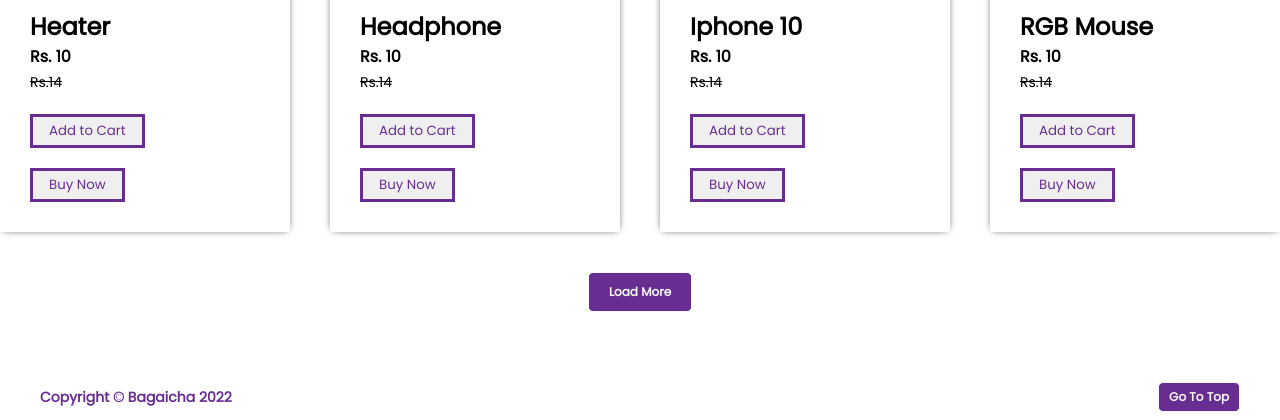
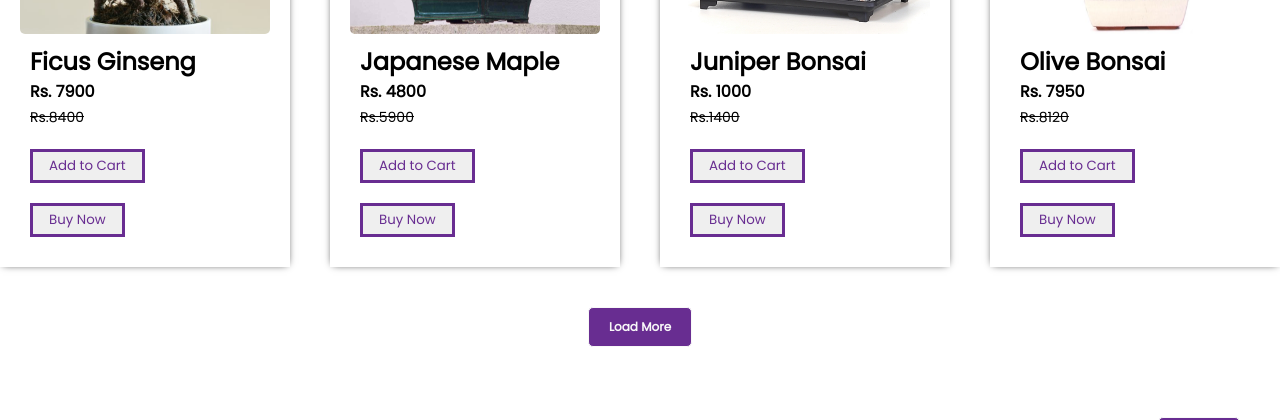
Before and after one commit to bipin0x01/bagaicha, a PHP site: page /shop.html in a window 1280 px wide. Shown: the part 1658-2078 px from the top of the page. Run offline with PHP 8.4, Linux system fonts and the light colour scheme.

Commit message:
add products

```diff
--- a/assets/css/style.css
+++ b/assets/css/style.css
@@ -647,4 +647,16 @@
 
 .about-content {
   margin: 40px;
+  display: flex;
 }
+
+.about-content .about-text {
+  margin: 20px;
+}
+
+.about-content .about-text span {
+  font-size: 30px;
+}
+
+.about-content .about-img {
+}
--- a/shop.html
+++ b/shop.html
@@ -143,13 +143,13 @@
                                 <div class="product-grid">
                                     <div class="product-grid-item">
                                         <div class="product-grid-item-img">
-                                            <img src="./assets/img/trimmer.jpg" alt="">
+                                            <img src="./assets/img/products/azalea-bonsai-tree.jpg" alt="">
                                         </div>
                                         <div class="product-grid-item-info">
-                                            <h2>Trimmer</h2>
+                                            <h2>Azalea Bonsai Tree</h2>
                                             <div class="price">
-                                                <h4>Rs. 10</h4>
-                                                <span class="discount">Rs.14</span>
+                                                <h4>Rs. 7000</h4>
+                                                <span class="discount">Rs.9000</span>
                                             </div>
 
                                         </div>
@@ -164,13 +164,13 @@
                                     </div>
                                     <div class="product-grid-item">
                                         <div class="product-grid-item-img">
-                                            <img src="./assets/img/earpods.jpg" alt="">
+                                            <img src="./assets/img/products/bald-cypress.jpg" alt="">
                                         </div>
                                         <div class="product-grid-item-info">
-                                            <h2>Earpods</h2>
+                                            <h2>Bald Cypress</h2>
                                             <div class="price">
-                                                <h4>Rs. 10</h4>
-                                                <span class="discount">Rs.14</span>
+                                                <h4>Rs. 4000</h4>
+                                                <span class="discount">Rs.5100</span>
                                             </div>
                                         </div>
                                         <div class="product-grid-item-add">
@@ -184,13 +184,13 @@
                                     </div>
                                     <div class="product-grid-item">
                                         <div class="product-grid-item-img">
-                                            <img src="./assets/img/AC.jpg" alt="">
+                                            <img src="./assets/img/products/beech-bonsai.png" alt="">
                                         </div>
                                         <div class="product-grid-item-info">
-                                            <h2>AC</h2>
+                                            <h2>Beech Bonsai</h2>
                                             <div class="price">
-                                                <h4>Rs. 10</h4>
-                                                <span class="discount">Rs.14</span>
+                                                <h4>Rs. 10000</h4>
+                                                <span class="discount">Rs.14000</span>
                                             </div>
                                         </div>
                                         <div class="product-grid-item-add">
@@ -204,13 +204,13 @@
                                     </div>
                                     <div class="product-grid-item">
                                         <div class="product-grid-item-img">
-                                            <img src="./assets/img/keyboard.jpg" alt="">
+                                            <img src="./assets/img/products/carmona-bonsai.jpg" alt="">
                                         </div>
                                         <div class="product-grid-item-info">
-                                            <h2>Keyboard</h2>
+                                            <h2>Carmona Bonsai</h2>
                                             <div class="price">
-                                                <h4>Rs. 10</h4>
-                                                <span class="discount">Rs.14</span>
+                                                <h4>Rs. 9000</h4>
+                                                <span class="discount">Rs.10000</span>
                                             </div>
                                         </div>
                                         <div class="product-grid-item-add">
@@ -226,13 +226,13 @@
                                 <div class="product-grid">
                                     <div class="product-grid-item">
                                         <div class="product-grid-item-img">
-                                            <img src="./assets/img/vaccumcleaner.jpg" alt="">
+                                            <img src="./assets/img/products/chinese-elm-bonsai.jpg" alt="">
                                         </div>
                                         <div class="product-grid-item-info">
-                                            <h2>Vaccum Cleaners</h2>
+                                            <h2>Chinese Elm Bonsai</h2>
                                             <div class="price">
-                                                <h4>Rs. 10</h4>
-                                                <span class="discount">Rs.14</span>
+                                                <h4>Rs. 3000</h4>
+                                                <span class="discount">Rs.4400</span>
                                             </div>
                                         </div>
                                         <div class="product-grid-item-add">
@@ -246,13 +246,13 @@
                                     </div>
                                     <div class="product-grid-item">
                                         <div class="product-grid-item-img">
-                                            <img src="./assets/img/phone4.jpg" alt="">
+                                            <img src="./assets/img/products/chinese-privet-bonsai.jpg" alt="">
                                         </div>
                                         <div class="product-grid-item-info">
-                                            <h2>One Plus</h2>
+                                            <h2>Chinese Privet Bonsai</h2>
                                             <div class="price">
-                                                <h4>Rs. 10</h4>
-                                                <span class="discount">Rs.14</span>
+                                                <h4>Rs. 5000</h4>
+                                                <span class="discount">Rs.6200</span>
                                             </div>
                                         </div>
                                         <div class="product-grid-item-add">
@@ -266,13 +266,14 @@
                                     </div>
                                     <div class="product-grid-item">
                                         <div class="product-grid-item-img">
-                                            <img src="./assets/img/macbook.png" alt="">
+                                            <img src="./assets/img/products/Crab-apple-bonsai-tree-Malus-bonsai-tree.jpg"
+                                                alt="">
                                         </div>
                                         <div class="product-grid-item-info">
-                                            <h2>Macbook</h2>
+                                            <h2>Crab Apple Bonsai</h2>
                                             <div class="price">
-                                                <h4>Rs. 10</h4>
-                                                <span class="discount">Rs.14</span>
+                                                <h4>Rs. 8000</h4>
+                                                <span class="discount">Rs.9100</span>
                                             </div>
                                         </div>
                                         <div class="product-grid-item-add">
@@ -286,13 +287,13 @@
                                     </div>
                                     <div class="product-grid-item">
                                         <div class="product-grid-item-img">
-                                            <img src="./assets/img/mousepad.jpg" alt="">
+                                            <img src="./assets/img/products/dawn-redwood-bonsai.jpg" alt="">
                                         </div>
                                         <div class="product-grid-item-info">
-                                            <h2>Mousepad</h2>
+                                            <h2>Dawn Redwood Bonsai</h2>
                                             <div class="price">
-                                                <h4>Rs. 10</h4>
-                                                <span class="discount">Rs.14</span>
+                                                <h4>Rs. 2500</h4>
+                                                <span class="discount">Rs.3400</span>
                                             </div>
                                         </div>
                                         <div class="product-grid-item-add">
@@ -308,13 +309,13 @@
                                 <div class="product-grid">
                                     <div class="product-grid-item">
                                         <div class="product-grid-item-img">
-                                            <img src="./assets/img/heater.webp" alt="">
+                                            <img src="./assets/img/products/ficus-ginseng.jpg" alt="">
                                         </div>
                                         <div class="product-grid-item-info">
-                                            <h2>Heater</h2>
+                                            <h2>Ficus Ginseng</h2>
                                             <div class="price">
-                                                <h4>Rs. 10</h4>
-                                                <span class="discount">Rs.14</span>
+                                                <h4>Rs. 7900</h4>
+                                                <span class="discount">Rs.8400</span>
                                             </div>
                                         </div>
                                         <div class="product-grid-item-add">
@@ -328,13 +329,13 @@
                                     </div>
                                     <div class="product-grid-item">
                                         <div class="product-grid-item-img">
-                                            <img src="./assets/img/headphone.jfif" alt="">
+                                            <img src="./assets/img/products/japanese-maple.jpg" alt="">
                                         </div>
                                         <div class="product-grid-item-info">
-                                            <h2>Headphone</h2>
+                                            <h2>Japanese Maple</h2>
                                             <div class="price">
-                                                <h4>Rs. 10</h4>
-                                                <span class="discount">Rs.14</span>
+                                                <h4>Rs. 4800</h4>
+                                                <span class="discount">Rs.5900</span>
                                             </div>
                                         </div>
                                         <div class="product-grid-item-add">
@@ -348,13 +349,13 @@
                                     </div>
                                     <div class="product-grid-item">
                                         <div class="product-grid-item-img">
-                                            <img src="./assets/img/phone2.jfif" alt="">
+                                            <img src="./assets/img/products/juniper-bonsai.jpg" alt="">
                                         </div>
                                         <div class="product-grid-item-info">
-                                            <h2>Iphone 10</h2>
+                                            <h2>Juniper Bonsai</h2>
                                             <div class="price">
-                                                <h4>Rs. 10</h4>
-                                                <span class="discount">Rs.14</span>
+                                                <h4>Rs. 1000</h4>
+                                                <span class="discount">Rs.1400</span>
                                             </div>
                                         </div>
                                         <div class="product-grid-item-add">
@@ -368,13 +369,13 @@
                                     </div>
                                     <div class="product-grid-item">
                                         <div class="product-grid-item-img">
-                                            <img src="./assets/img/mouse.jpg" alt="">
+                                            <img src="./assets/img/products/olive-bonsai.jpg" alt="">
                                         </div>
                                         <div class="product-grid-item-info">
-                                            <h2>RGB Mouse</h2>
+                                            <h2>Olive Bonsai</h2>
                                             <div class="price">
-                                                <h4>Rs. 10</h4>
-                                                <span class="discount">Rs.14</span>
+                                                <h4>Rs. 7950</h4>
+                                                <span class="discount">Rs.8120</span>
                                             </div>
                                         </div>
                                         <div class="product-grid-item-add">
```
Also changed, not shown: about.html (+38 -15 lines), index.html (+35 -33 lines), assets/img/misc/about.jpg (added), assets/img/products/Crab-apple-bonsai-tree-Malus-bonsai-tree.jpg (added), assets/img/products/azalea-bonsai-tree.jpg (added), assets/img/products/bald-cypress.jpg (added), assets/img/products/beech-bonsai.png (added), assets/img/products/carmona-bonsai.jpg (added), assets/img/products/chinese-elm-bonsai.jpg (added), assets/img/products/chinese-privet-bonsai.jpg (added), assets/img/products/dawn-redwood-bonsai.jpg (added), assets/img/products/dawn-redwood-forest-bonsai.jpg (added), assets/img/products/ficus-ginseng.jpg (added), assets/img/products/ginkgo-biloba.jpg (added), 3 more files.
